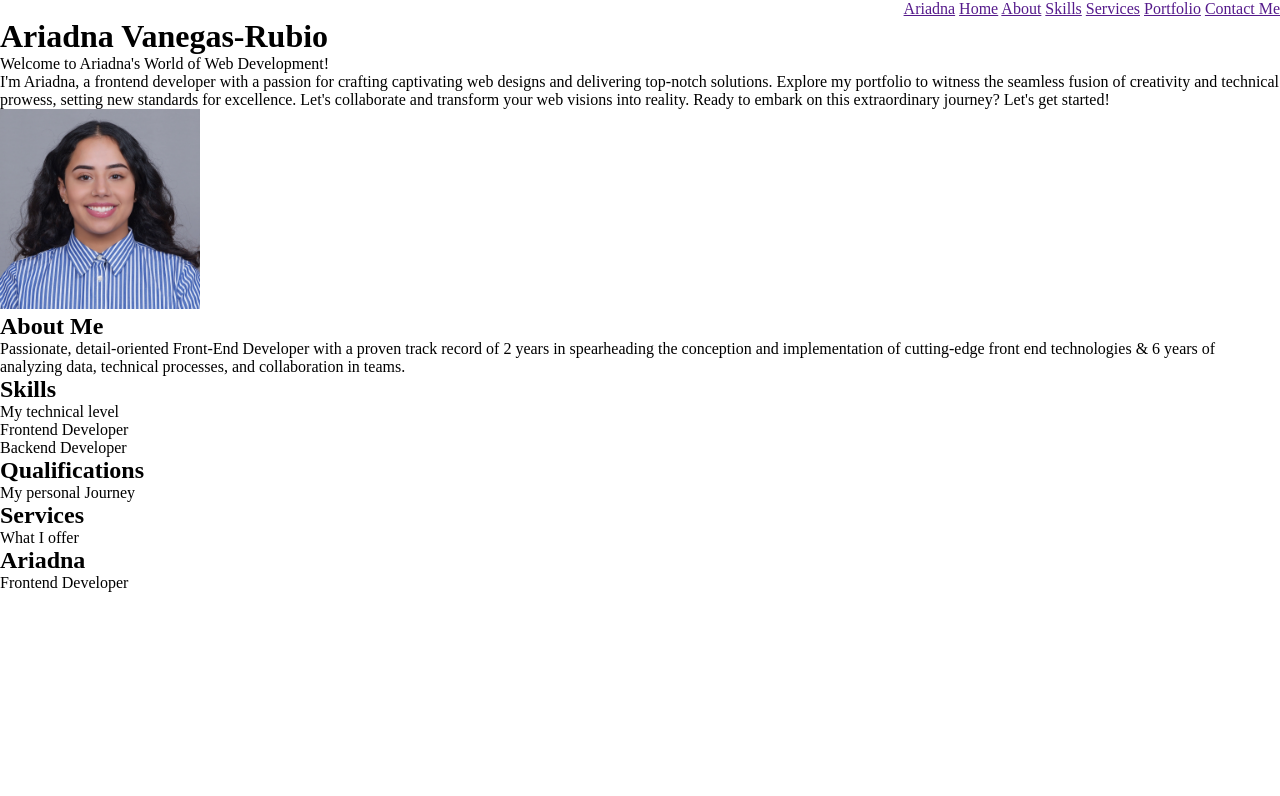
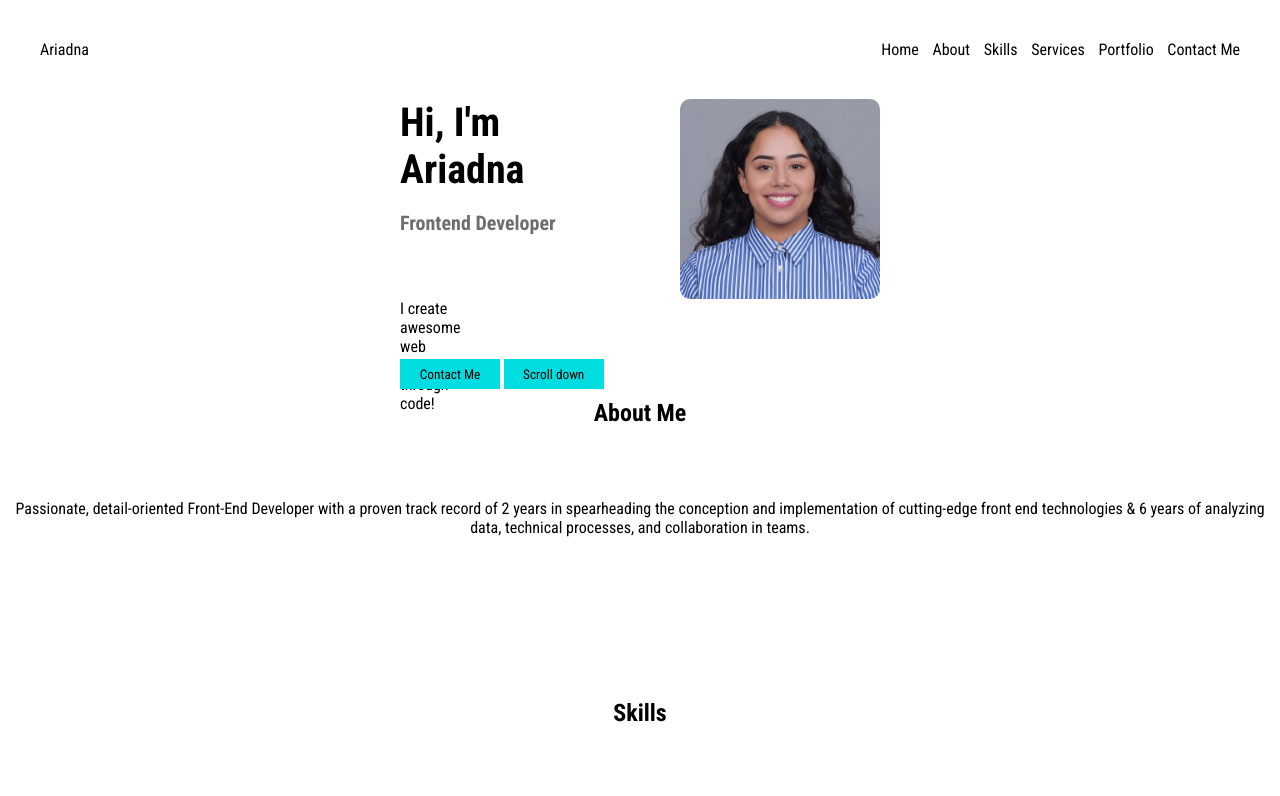
Before and after one commit to avrubio/Portfolio_GA, a website: page index.html in a window 1280 px wide. Shown: the top 796 px of the page. Drawn offline with Linux system fonts and the light colour scheme.

Commit message:
nav and first main section styled

```diff
--- a/index.html
+++ b/index.html
@@ -4,11 +4,11 @@
     <meta charset="UTF-8" />
     <meta name="viewport" content="width=device-width, initial-scale=1.0" />
     <link rel="stylesheet" href="style.css" />
+
     <title>Ariadna</title>
   </head>
-  <body>
   <nav>
-      <a href="">Ariadna</a>
+    <a class="nav-name" href="">Ariadna</a>
     <a class="nav-link" href="">Home</a>
     <a class="nav-link" href="">About</a>
     <a class="nav-link" href="">Skills</a>
@@ -16,30 +16,33 @@
     <a class="nav-link" href="">Portfolio</a>
     <a class="nav-link" href="">Contact Me</a>
   </nav>
+  <body>
     <main>
-      <h1>Ariadna Vanegas-Rubio</h1>
-      <p>
-        Welcome to Ariadna's World of Web Development!
-        <br />
-        I'm Ariadna, a frontend developer with a passion for crafting
-        captivating web designs and delivering top-notch solutions. Explore my
-        portfolio to witness the seamless fusion of creativity and technical
-        prowess, setting new standards for excellence. Let's collaborate and
-        transform your web visions into reality. Ready to embark on this
-        extraordinary journey? Let's get started!
-      </p>
+      <h1 class="main-heading">
+        Hi, I'm <br />Ariadna <br />
+        <span class="main-subheading">Frontend Developer</span>
+      </h1>
+
+      <p class="main-p">I create awesome web experiences through code!</p>
 
       <img
         src="image/squareHeadshot.jpg"
         alt="Headshot of Web Developer Ariadna"
         width="200"
         height="200"
+        class="main-img"
       />
+
+      <div class="main-btns">
+        <button class="contact-btn">Contact Me</button>
+
+        <button class="main-btn" href="#about">Scroll down</button>
+      </div>
     </main>
 
-    <section>
+    <section id="about">
       <h2>About Me</h2>
-      <p>
+      <p class="about-p">
         Passionate, detail-oriented Front-End Developer with a proven track
         record of 2 years in spearheading the conception and implementation of
         cutting-edge front end technologies & 6 years of analyzing data,
--- /dev/null
+++ b/package.json
@@ -0,0 +1,5 @@
+{
+  "dependencies": {
+    "bootstrap": "^5.3.1"
+  }
+}
--- a/style.css
+++ b/style.css
@@ -1,13 +1,103 @@
+@import url("https://fonts.googleapis.com/css2?family=Roboto+Condensed:wght@300;400;700&display=swap");
 * {
   margin: 0;
   padding: 0;
+  font-family: "Roboto Condensed", sans-serif;
 }
 
+:root {
+  --main: #00f6fa;
+  --shade-1: #00dde1;
+  --main-text: black;
+  --sec-text: #6e6e6e;
+}
 nav {
   /* display: inline-block; */
   text-align: right;
+
+  padding: 20px 20px;
+  margin: 20px 20px;
+}
+.navbar {
+  color: var(--main);
+}
+a {
+  color: black;
+}
+a:hover {
+  color: var(--shade-1);
+}
+
+body {
+  background-color: white;
+  margin: 0 auto;
 }
 
 .nav-link {
   justify-items: right;
+  text-decoration: none;
+  margin-left: 10px;
 }
+.nav-name {
+  float: left;
+  text-decoration: none;
+}
+
+main {
+  display: grid;
+  grid-template-rows: 100px 100px 100px;
+  grid-template-columns: 2fr 2fr;
+  margin-top: 20px;
+  margin-left: 400px;
+  margin-right: 400px;
+}
+
+img {
+  border-radius: 10px;
+}
+
+.main-heading {
+  font-size: 40px;
+}
+.main-subheading {
+  font-size: 20px;
+  color: var(--sec-text);
+}
+
+.main-p {
+  grid-row: 3;
+  grid-column: 1;
+  margin-right: 200px;
+}
+.main-img {
+  grid-row: 1;
+  grid-column: 3 / span 1;
+}
+
+.main-btns {
+  grid-row: 3;
+  grid-column: 1;
+  margin-top: 60px;
+}
+
+button {
+  width: 100px;
+  height: 30px;
+  border: none;
+  background-color: var(--shade-1);
+}
+
+button:hover {
+  background-color: #444;
+}
+
+section {
+  text-align: center;
+  display: grid;
+  grid-template-rows: 100px 100px 100px;
+  grid-template-columns: 1fr;
+}
+
+.about-p {
+  margin: 0 auto;
+}
```
Also changed, not shown: 1 other file. Lines whose indentation alone changed are shown as unchanged.
